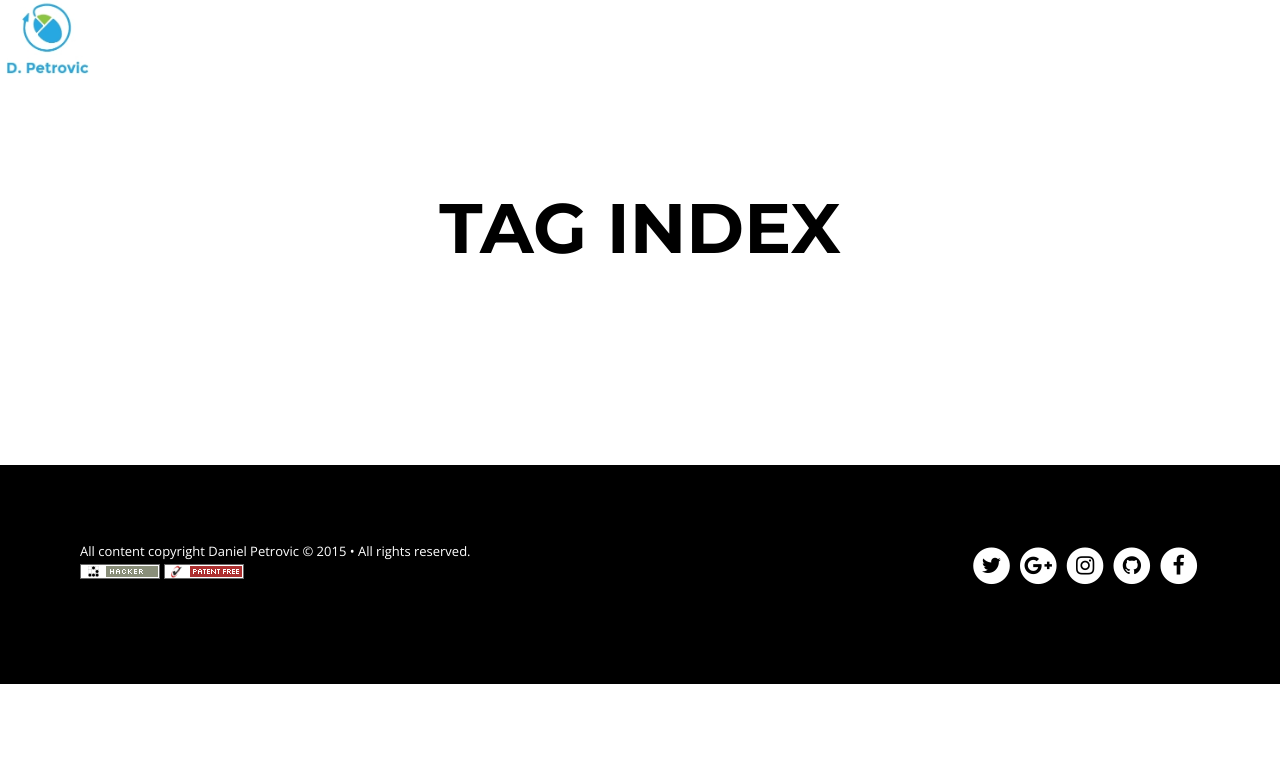
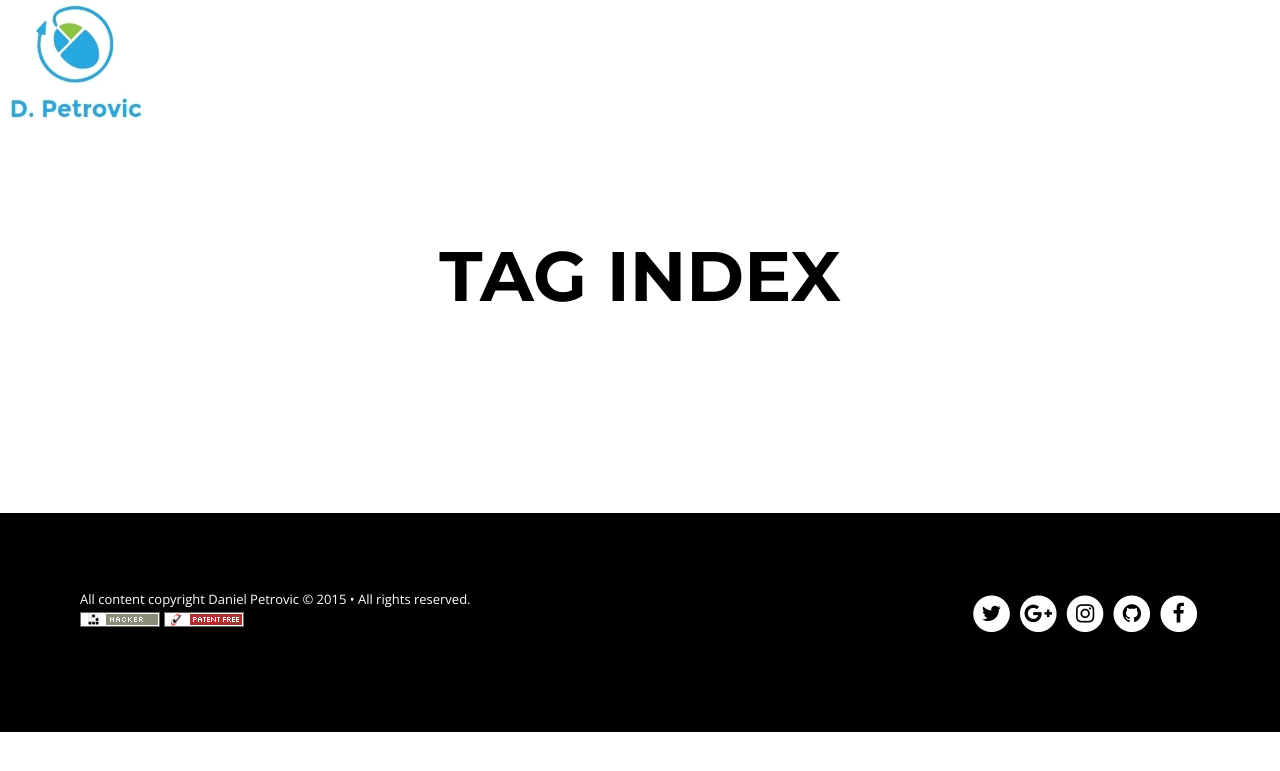
Before and after one commit to beeva-danielpetrovic/beeva-danielpetrovic.github.io, a Jekyll site: the page built from tags.html, in a window 1280 px wide. Shown: the top 771 px of the page. Built offline with Jekyll 4.4.1, drawn with Linux system fonts in a browser that asks for light colours; nearby versions of some CDN libraries.

Commit message:
Cambios blog

```diff
--- a/assets/css/post.css
+++ b/assets/css/post.css
@@ -373,7 +373,7 @@ html, body, .notepad-post-container, .notepad-post-header {
 .notepad-page-menu-header,
 .notepad-post-menu-header-simple {
   width: 100%;
-  height: 5rem;
+  height: 8rem;
   background-color: white;
   color: white;
   position: relative;
@@ -384,7 +384,7 @@ html, body, .notepad-post-container, .notepad-post-header {
     max-height: 5rem; }
     .notepad-page-menu-header .notepad-blog-logo img,
     .notepad-post-menu-header-simple .notepad-blog-logo img {
-      max-height: 5rem; }
+      max-height: 8rem; }
 
 .notepad-page-title,
 .notepad-post-title-simple {
```
